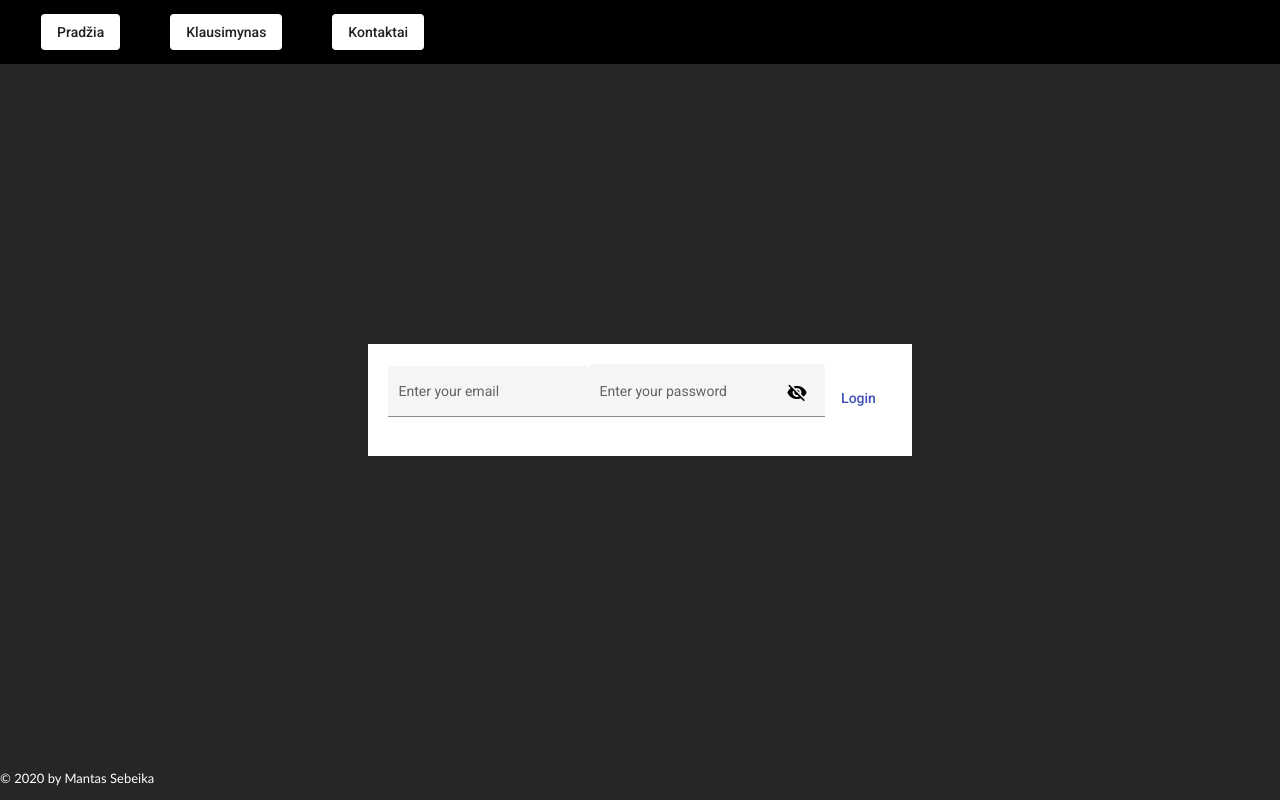
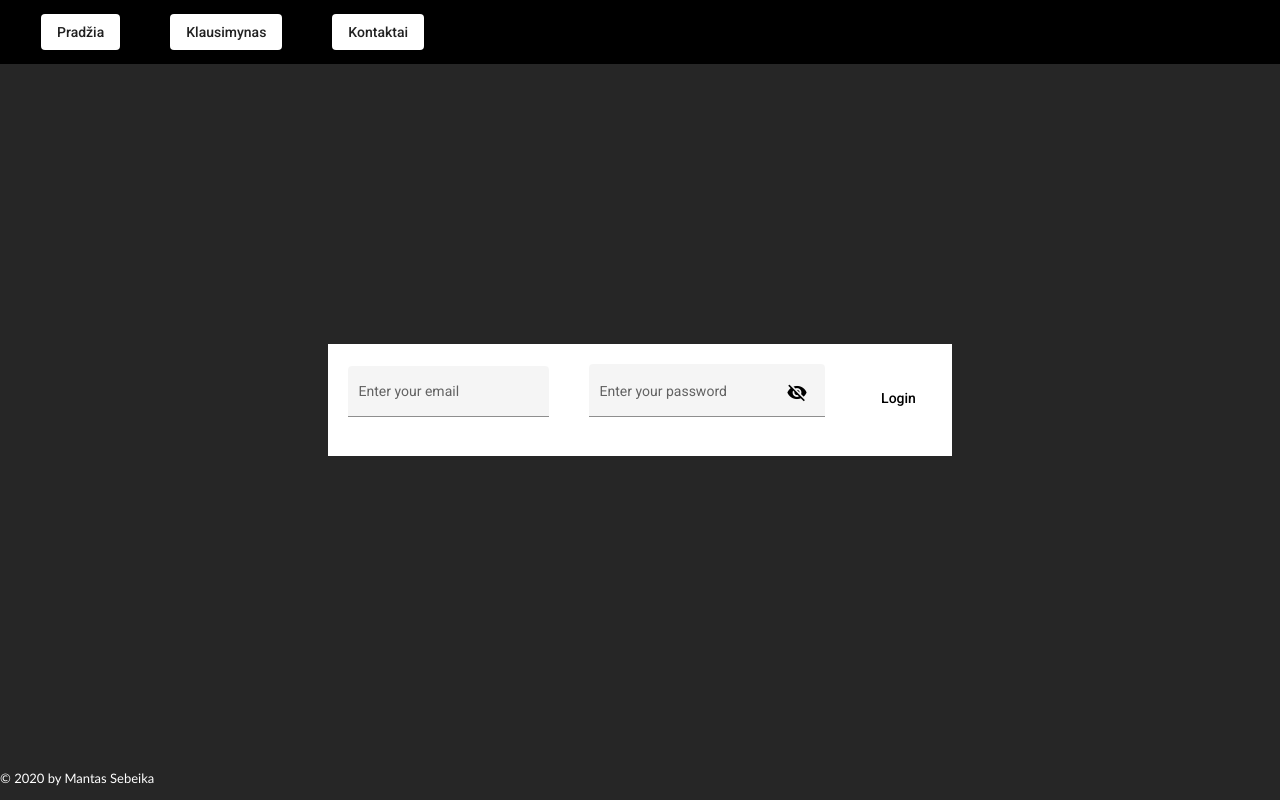
Before and after one commit to MantasSebeika/Bakalauras, an Angular app in the folder Angular-Bakis/: page /prisijungimas in a window 1280 px wide. Built offline with nearby package versions, Linux system fonts and the light colour scheme; no server answers.

Commit message:
vartotojai csv

```diff
--- a/Angular-Bakis/src/app/prisijungimas/prisijungimas.component.html
+++ b/Angular-Bakis/src/app/prisijungimas/prisijungimas.component.html
@@ -1,12 +1,11 @@
 <div style="width:100%; height: 100%; background-color: rgb(38, 38, 38); display: flex; justify-content: center; align-items: center;">
     <div class="example-container" style="background-color: white; padding: 20px">
-        <mat-form-field appearance="fill">
+        <mat-form-field appearance="fill" style="padding-right: 40px;">
           <mat-label>Enter your email</mat-label>
           <input matInput placeholder="pat@example.com">
           <mat-error *ngIf="email.invalid()">erroras</mat-error>
         </mat-form-field>
-
-        <mat-form-field appearance="fill">
+        <mat-form-field appearance="fill" style="padding-right: 40px;">
             <mat-label>Enter your password</mat-label>
             <input matInput [type]="hide ? 'password' : 'text'">
             <button mat-icon-button matSuffix (click)="hide = !hide" [attr.aria-label]="'Hide password'" [attr.aria-pressed]="hide">
@@ -14,6 +13,6 @@
             </button>
 
           </mat-form-field>
-          <button mat-button color="primary">Login</button>
+          <button mat-button color="primary" style="color: black;">Login</button>
       </div>
     </div>
```
Also changed, not shown: 1 other file (tests, documents, lock files or other folders).
